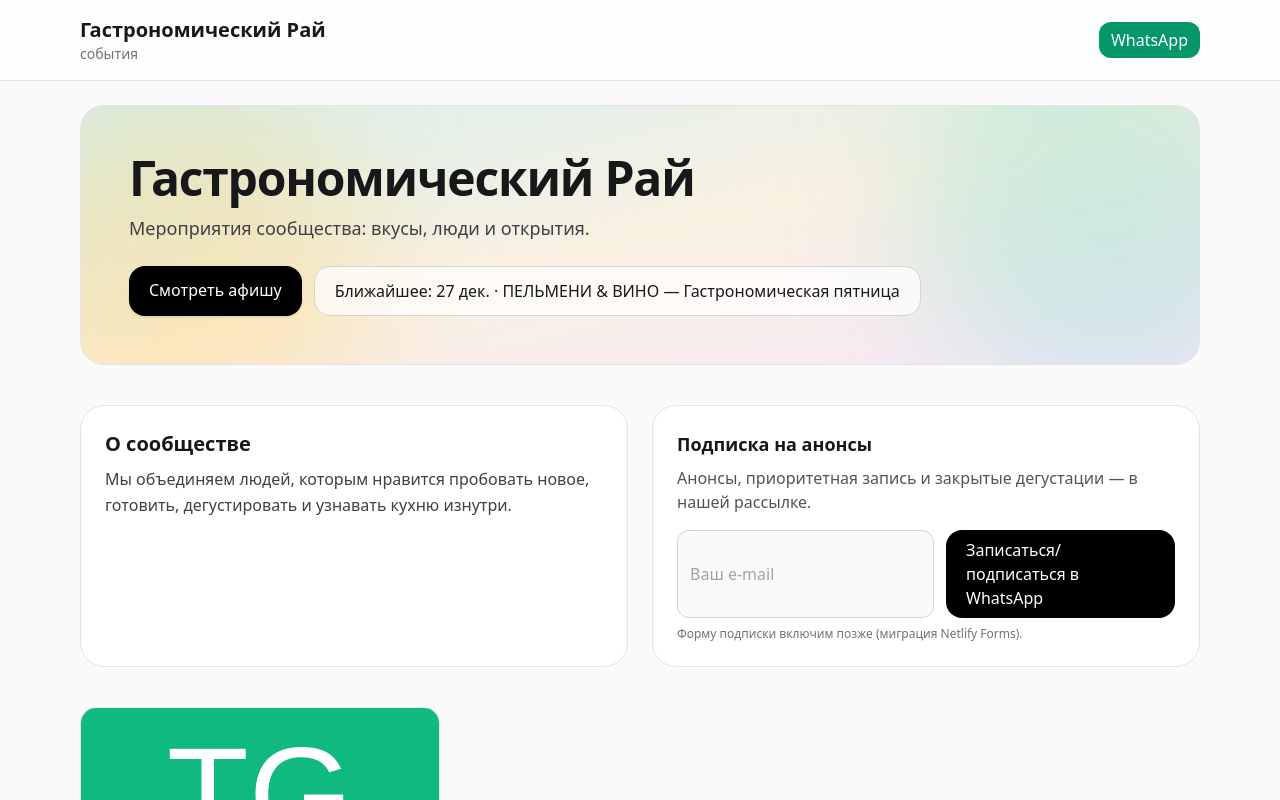
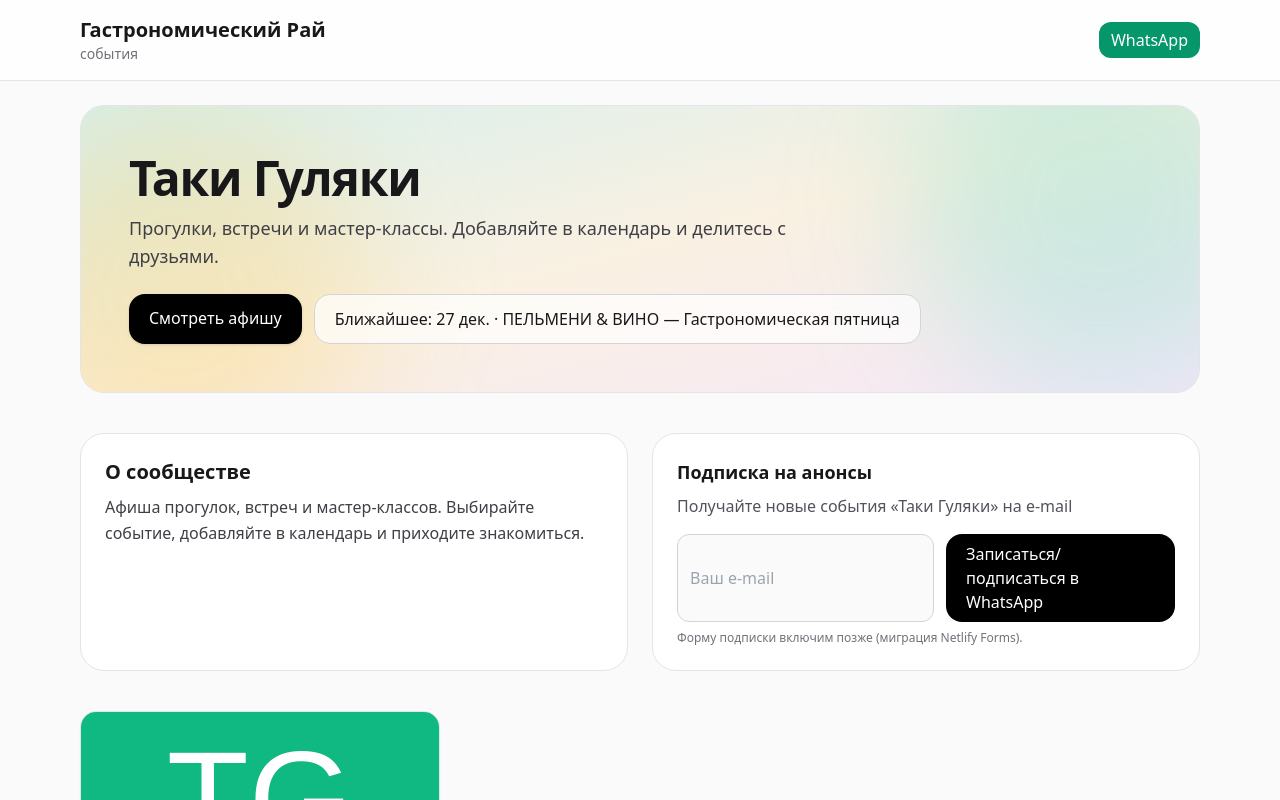
Before and after one commit to dima1000/takigulyaki, a Next.js app: page / in a window 1280 px wide. Shown: the top 800 px of the page. Built offline with nearby package versions, Linux system fonts and the light colour scheme.

Commit message:
13.12.25.13.15

```diff
--- a/app/page.tsx
+++ b/app/page.tsx
@@ -21,8 +21,8 @@ export default function Home() {
         <div className="absolute -top-24 -right-24 w-96 h-96 bg-teal-400/20 blur-3xl rounded-full" />
         <div className="absolute -bottom-24 -left-24 w-96 h-96 bg-amber-400/20 blur-3xl rounded-full" />
         <div className="relative">
-          <h1 className="text-3xl md:text-5xl font-bold tracking-tight mb-3">Гастрономический Рай</h1>
-          <p className="text-zinc-700 max-w-2xl text-lg">Мероприятия сообщества: вкусы, люди и открытия.</p>
+          <h1 className="text-3xl md:text-5xl font-bold tracking-tight mb-3">Таки Гуляки</h1>
+          <p className="text-zinc-700 max-w-2xl text-lg">Прогулки, встречи и мастер-классы. Добавляйте в календарь и делитесь с друзьями.</p>
           <div className="mt-6 flex flex-col sm:flex-row gap-3">
             <a href="#afisha" className="px-5 py-3 rounded-2xl bg-black text-white shadow">Смотреть афишу</a>
             {featured && (
@@ -38,11 +38,11 @@ export default function Home() {
       <section className="mt-10 grid lg:grid-cols-2 gap-6">
         <div className="rounded-3xl border border-zinc-200 bg-white p-6">
           <h2 className="text-xl font-semibold mb-2">О сообществе</h2>
-          <p className="text-zinc-700 leading-relaxed">Мы объединяем людей, которым нравится пробовать новое, готовить, дегустировать и узнавать кухню изнутри.</p>
+          <p className="text-zinc-700 leading-relaxed">Афиша прогулок, встреч и мастер-классов. Выбирайте событие, добавляйте в календарь и приходите знакомиться.</p>
         </div>
         <aside className="rounded-3xl border border-zinc-200 bg-white p-6">
           <h3 className="text-lg font-semibold mb-2">Подписка на анонсы</h3>
-          <p className="text-zinc-600 mb-4">Анонсы, приоритетная запись и закрытые дегустации — в нашей рассылке.</p>
+          <p className="text-zinc-600 mb-4">Получайте новые события «Таки Гуляки» на e-mail</p>
           <div className="flex flex-col sm:flex-row gap-3">
   <input
     type="email"
@@ -51,7 +51,7 @@ export default function Home() {
     disabled
   />
   <a
-    href="https://wa.me/972XXXXXXXXX"
+    href="https://wa.me/972527909171"
     className="px-5 py-2 rounded-2xl bg-black text-white"
   >
     Записаться/подписаться в WhatsApp
```
